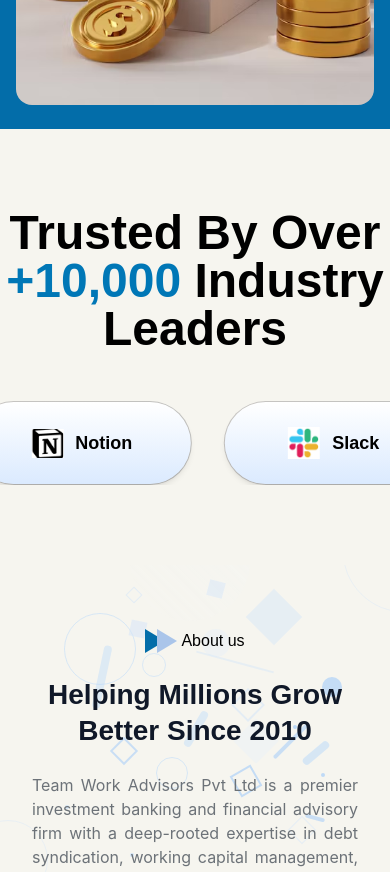
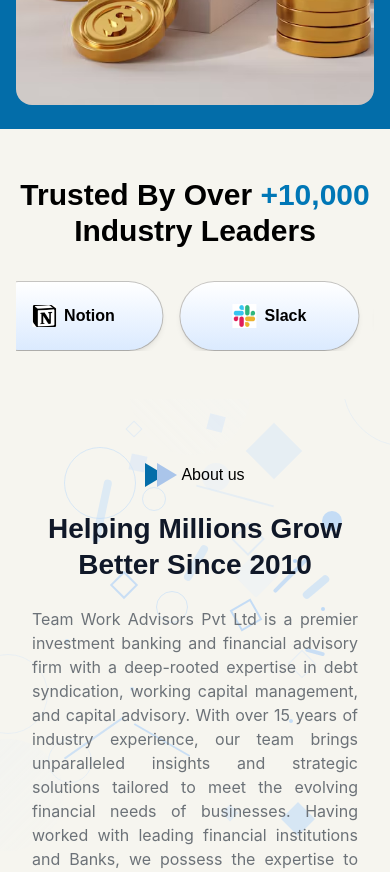
Before and after one commit to Anamiiikka/Team-works, a Next.js app: page / in a window 390 px wide. Shown: the part 940-1812 px from the top of the page. Built offline with nearby package versions, Linux system fonts and the light colour scheme.

Commit message:
Trusted by

```diff
--- a/src/components/Hero.jsx
+++ b/src/components/Hero.jsx
@@ -80,9 +80,9 @@ export default function Hero() {
           </h1>
 
           {/* Let's talk with us button with absolute positioning */}
-          <Link href="/contact-us" legacyBehavior>
-            <a
-              className="absolute flex items-center justify-center gap-3 text-white font-medium transition-all duration-200"
+       <Link
+  href="/contact-us"
+  className="absolute flex items-center justify-start gap-3 text-white font-medium transition-all duration-200 px-6"
   style={{
     width: '290px',
     height: '83px',
@@ -108,8 +108,8 @@ export default function Hero() {
   >
     Let's talk with us
   </span>
-            </a>
 </Link>
+
 
           {/* Arrow div with absolute positioning */}
           <div
--- a/src/components/Navbar.jsx
+++ b/src/components/Navbar.jsx
@@ -52,7 +52,7 @@ export default function Navbar() {
                 <Link href="/contact-us" className="block py-2 px-3 text-black hover:text-blue-600 hover:bg-blue-50 rounded-lg font-medium font-bold" onClick={() => setIsMobileMenuOpen(false)}>Contact us</Link>
 
                 <div className="pt-3 border-t border-gray-200">
-                  <Link href="/contact-us">
+                  <Link href="/contact-us" legacyBehavior>
                     <button
                       className="w-full py-3 px-5 text-white rounded-lg font-medium text-base"
                       style={{ background: 'linear-gradient(135.72deg, #4198C9 5.3%, #036DA9 115.18%)' }}
@@ -67,7 +67,6 @@ export default function Navbar() {
           </div>
         </nav>
       </div>
-
       {/* Desktop Navbar - Hidden on mobile, shown on lg+ */}
       <div
         className="hidden lg:block absolute z-50"
@@ -85,7 +84,7 @@ export default function Navbar() {
               {/* LEFT SIDE: Logo and Navigation Links */}
               <div className="flex items-center gap-x-12">
                 {/* Logo */}
-                <Link href="/" className="flex-shrink-0">
+                <Link href="/" className="flex-shrink-0" >
                   <img
                     src="/logo.png"
                     alt="Team Works Inc"
@@ -105,7 +104,7 @@ export default function Navbar() {
 
               {/* RIGHT SIDE: Free Consultation Button */}
               <div className="flex items-center">
-                <Link href="/contact-us">
+                <Link href="/contact-us" >
                   <button className="text-white font-medium text-base px-8 py-3 rounded-full shadow-md hover:shadow-lg transition-all duration-200" style={{
                     background: 'linear-gradient(135.72deg, #4198C9 5.3%, #036DA9 115.18%)'
                   }}>
--- a/src/components/Trusted.jsx
+++ b/src/components/Trusted.jsx
@@ -12,9 +12,9 @@ const logos = [
 
 const Trusted = () => {
   return (
-    <section className="py-20" style={{ backgroundColor: '#F6F5EF' }}>
-      <div className="max-w-7xl mx-auto text-center">
-        <h2 className="text-5xl font-bold mb-12 text-black">
+    <section className="py-12 md:py-20" style={{ backgroundColor: '#F6F5EF' }}>
+      <div className="max-w-7xl mx-auto text-center px-4 sm:px-6 lg:px-8">
+        <h2 className="text-3xl md:text-5xl font-bold mb-8 md:mb-12 text-black">
           Trusted By Over <span style={{ color: '#0077B6' }}>+10,000</span> Industry Leaders
         </h2>
         <div className="relative w-full overflow-hidden">
@@ -22,18 +22,16 @@ const Trusted = () => {
             {[...logos, ...logos].map((logo, index) => (
               <div
                 key={index}
-                className="rounded-full p-[1px] mx-4 flex-shrink-0"
+                className="rounded-full p-[1px] mx-2 md:mx-4 flex-shrink-0 w-[180px] h-[70px] md:w-[220px] md:h-[84px]"
                 style={{
-                  width: '220px',
-                  height: '84px',
                   background: 'linear-gradient(128.01deg, rgba(164, 160, 160, 0.55) -13.77%, rgba(151, 151, 151, 0.55) 71.94%)',
                 }}
               >
                 <div
-                  className="bg-gradient-to-b from-white to-blue-100 rounded-full w-full h-full flex items-center justify-center shadow-md px-4"
+                  className="bg-gradient-to-b from-white to-blue-100 rounded-full w-full h-full flex items-center justify-center shadow-md px-3"
                 >
-                  <img src={logo.src} alt={logo.name} className="h-8 w-8 object-contain mr-3 flex-shrink-0" />
-                  <span className="text-lg font-bold text-black">{logo.name}</span>
+                  <img src={logo.src} alt={logo.name} className="h-6 w-6 md:h-8 md:w-8 object-contain mr-2 md:mr-3 flex-shrink-0" />
+                  <span className="text-base md:text-lg font-bold text-black">{logo.name}</span>
                 </div>
               </div>
             ))}
```
Also changed, not shown: src/components/Testimonials.jsx (+8 -10 lines). Lines whose indentation alone changed are shown as unchanged.
